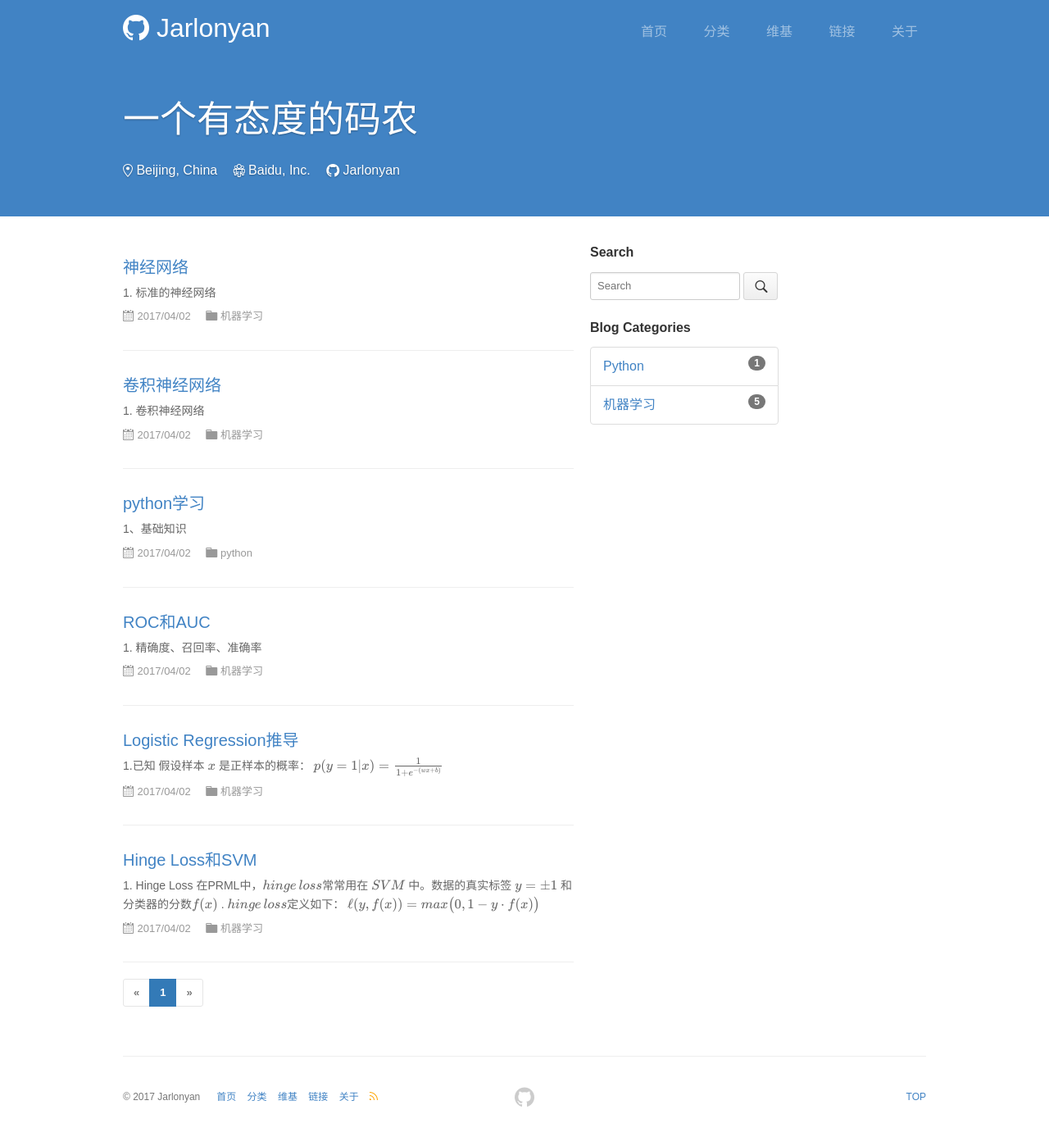
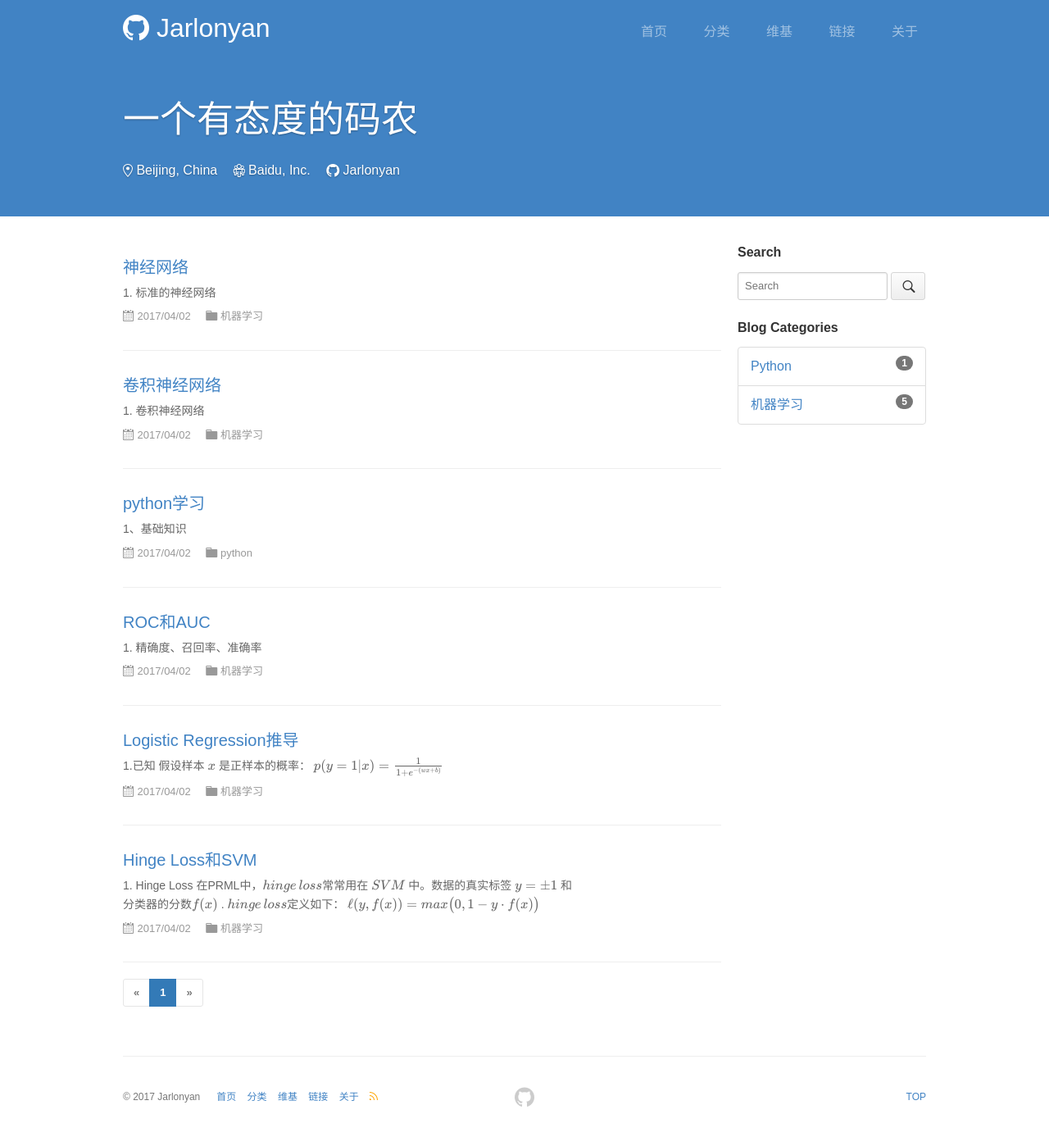
Before and after one commit to Jarlonyan/jarlonyan.github.io, a Jekyll site: the page built from index.html, in a window 1280 px wide. Shown: the whole page at 82% size. Built offline with Jekyll 4.4.1, drawn with Linux system fonts in a browser that asks for light colours; formulas are drawn with MathJax 3; the list of posts is cut into pages by our own code.

```diff
--- a/_layouts/wiki.html
+++ b/_layouts/wiki.html
@@ -4,7 +4,7 @@
 <section class="collection-head small geopattern" data-pattern-id="{{ page.title | truncate: 15, ''}}">
 <div class="container">
   <div class="columns">
-    <div class="column three-fourths">
+    <div class="column one-fourths">
       <div class="collection-title">
         <h1 class="collection-header">{{ page.title }}</h1>
       </div>
--- a/index.html
+++ b/index.html
@@ -31,7 +31,7 @@
 <!-- /.banner -->
 <section class="container content">
     <div class="columns">
-        <div class="column three-fourth" >
+        <div class="column three-fourths" >
             <ol class="repo-list">
                 {% for post in paginator.posts %}
                 <li class="repo-list-item">
```
